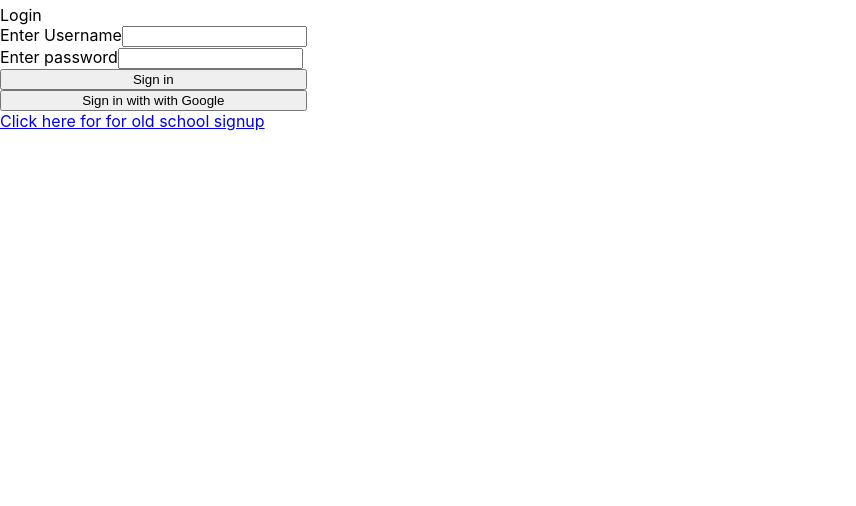
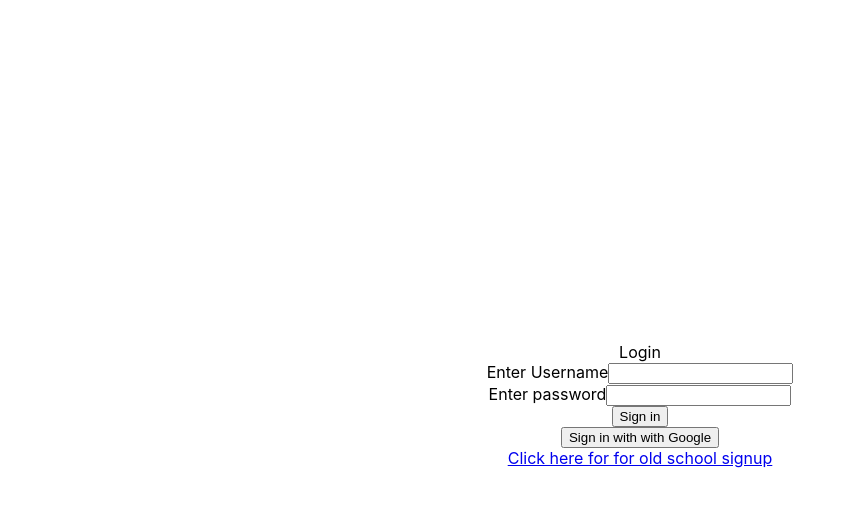
Before and after one commit to elGrogz/billable-hours-timer, a React (Create React App) app: page / in a window 1280 px wide. Shown: the top 506 px of the page, without its empty margins (0-856 px from the left). Built offline with nearby package versions, Linux system fonts and the light colour scheme; no server answers.

Commit message:
styled the login/signup comps

```diff
--- a/src/components/LoginComponent.tsx
+++ b/src/components/LoginComponent.tsx
@@ -36,8 +36,12 @@ const LoginComponent: React.FC = () => {
   return (
     <form
       style={{
-        display: "inline-flex",
+        // display: "inline-flex",
+        display: "flex",
+        justifyContent: "center",
+        alignItems: "center",
         flexDirection: "column",
+        height: "100vh",
         marginTop: 5,
       }}
     >
--- a/src/components/SignupComponent.tsx
+++ b/src/components/SignupComponent.tsx
@@ -26,10 +26,13 @@ const SignupComponent: React.FC = () => {
   return (
     <form
       style={{
-        display: "inline-flex",
+        display: "flex",
+        justifyContent: "center",
+        alignItems: "center",
         flexDirection: "column",
-        marginTop: 5,
-        marginBottom: 20,
+        height: "100vh",
+        // marginTop: 5,
+        // marginBottom: 20,
       }}
     >
       Signup
```
